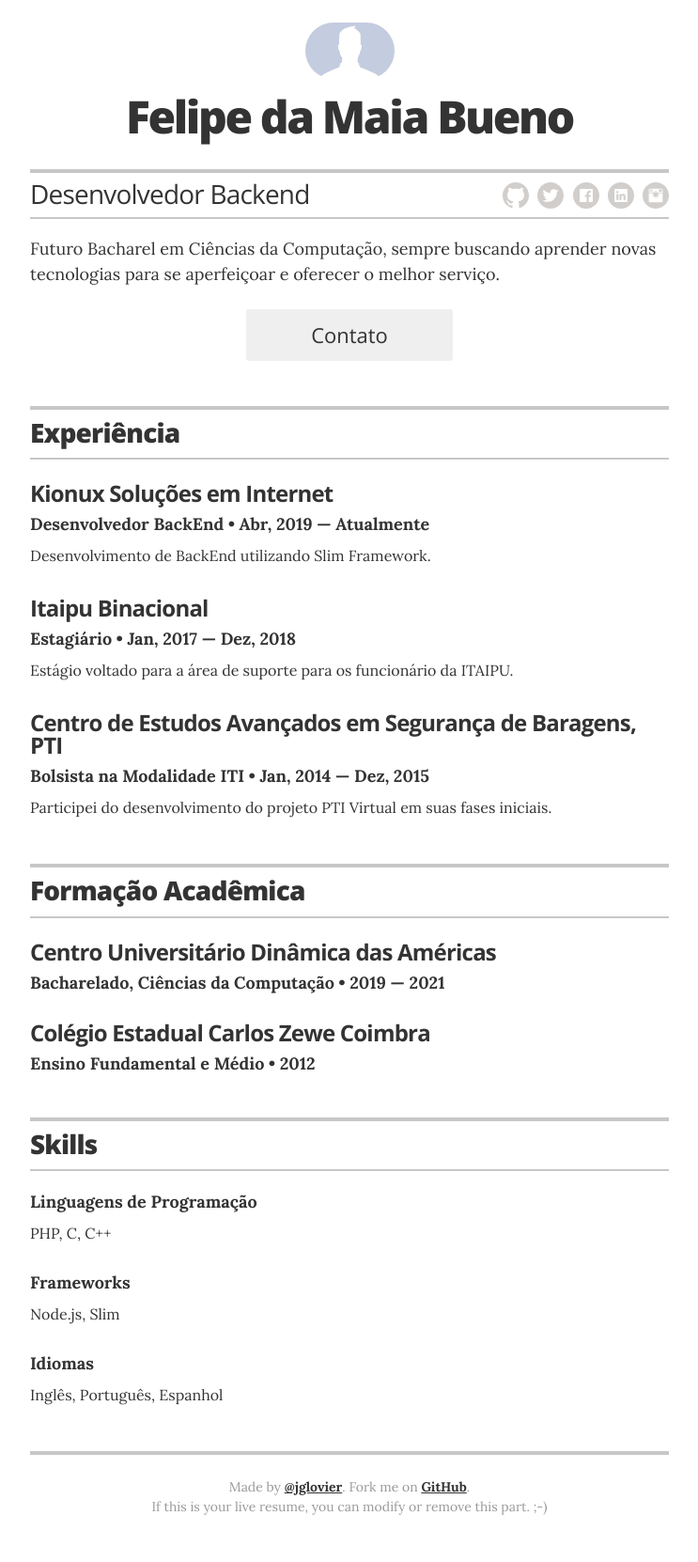
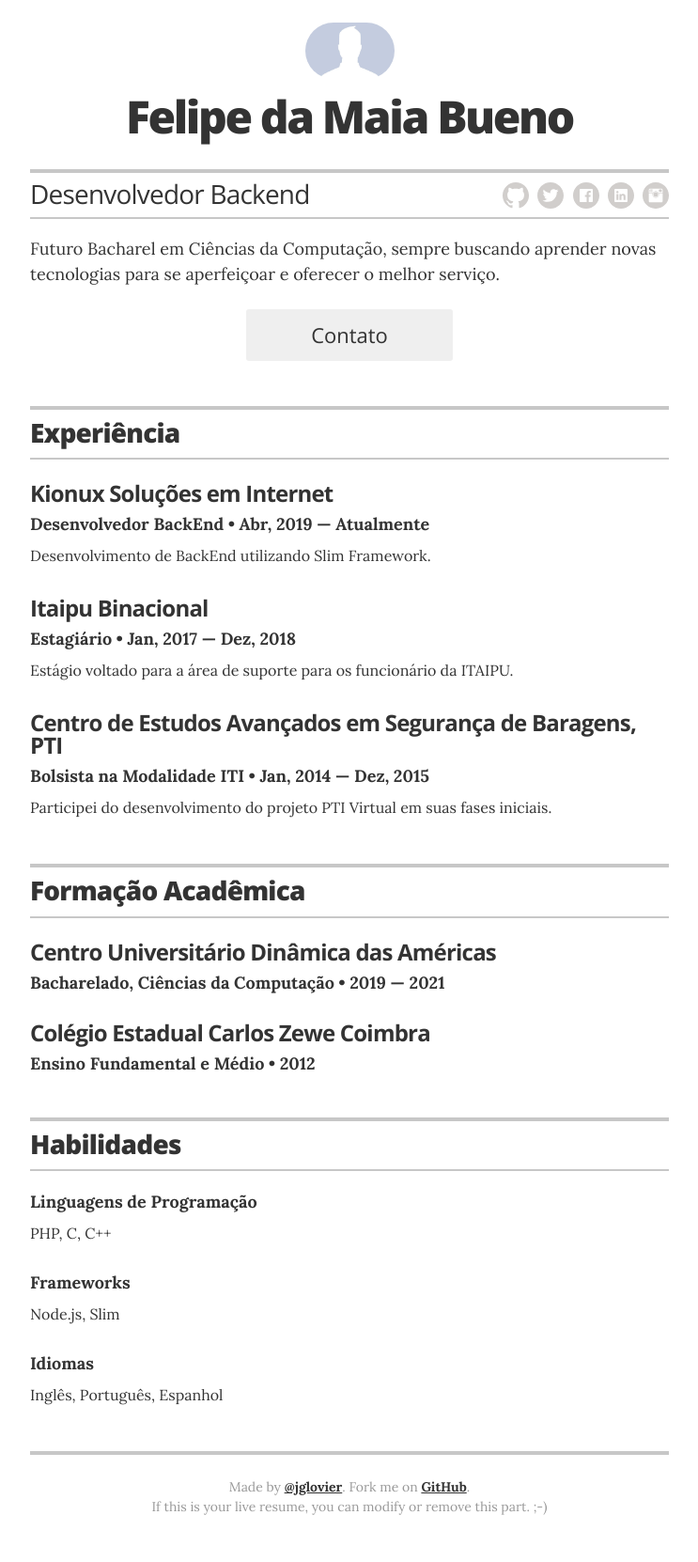
Before and after one commit to FelipeDaMaiaBueno/FelipeDaMaiaBueno.github.io, a Jekyll site: the page built from index.md, in a window 1280 px wide. Shown: the whole page at 94% size, without its empty margins (268-1011 px from the left). Built offline with Jekyll 4.4.1, drawn with Linux system fonts in a browser that asks for light colours.

Commit message:
Ajuste no README

```diff
--- a/_layouts/resume.html
+++ b/_layouts/resume.html
@@ -122,7 +122,7 @@
       <section class="content-section">
 
         <header class="section-header">
-          <h2>Skills</h2>
+          <h2>Habilidades</h2>
         </header>
         {% for skill in site.data.skills %}
         <div class="resume-item">
```
Also changed, not shown: README.md.
